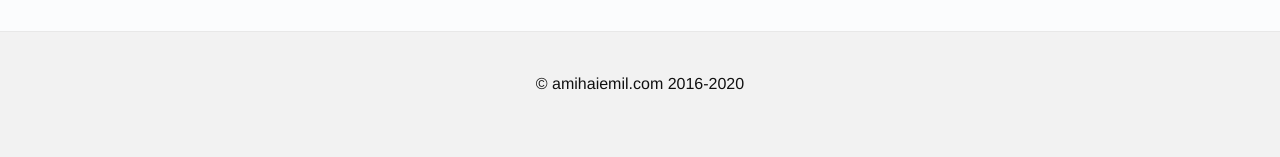
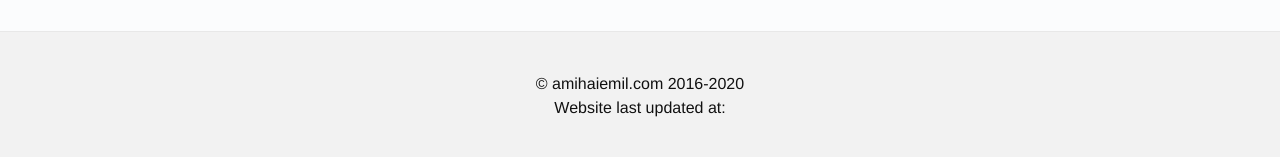
Before and after one commit to amihaiemil/amihaiemil.github.io, a Jekyll site: the page built from index.html, in a window 1280 px wide. Shown: the part 1729-1886 px from the top of the page. Built offline with Jekyll 4.4.1, drawn with Linux system fonts in a browser that asks for light colours; the list of posts is cut into pages by our own code; before the commit the page ends 1865 px from its top, so only the background shows below that.

Commit message:
Update footer.html

```diff
--- a/_includes/footer.html
+++ b/_includes/footer.html
@@ -1,5 +1,6 @@
 <footer class="site-footer">
   <div class="centered">
     © amihaiemil.com 2016-2020
+    <span>Website last updated at:<span id="lastupdated"></span></span>
   </div>
 </footer>
```
